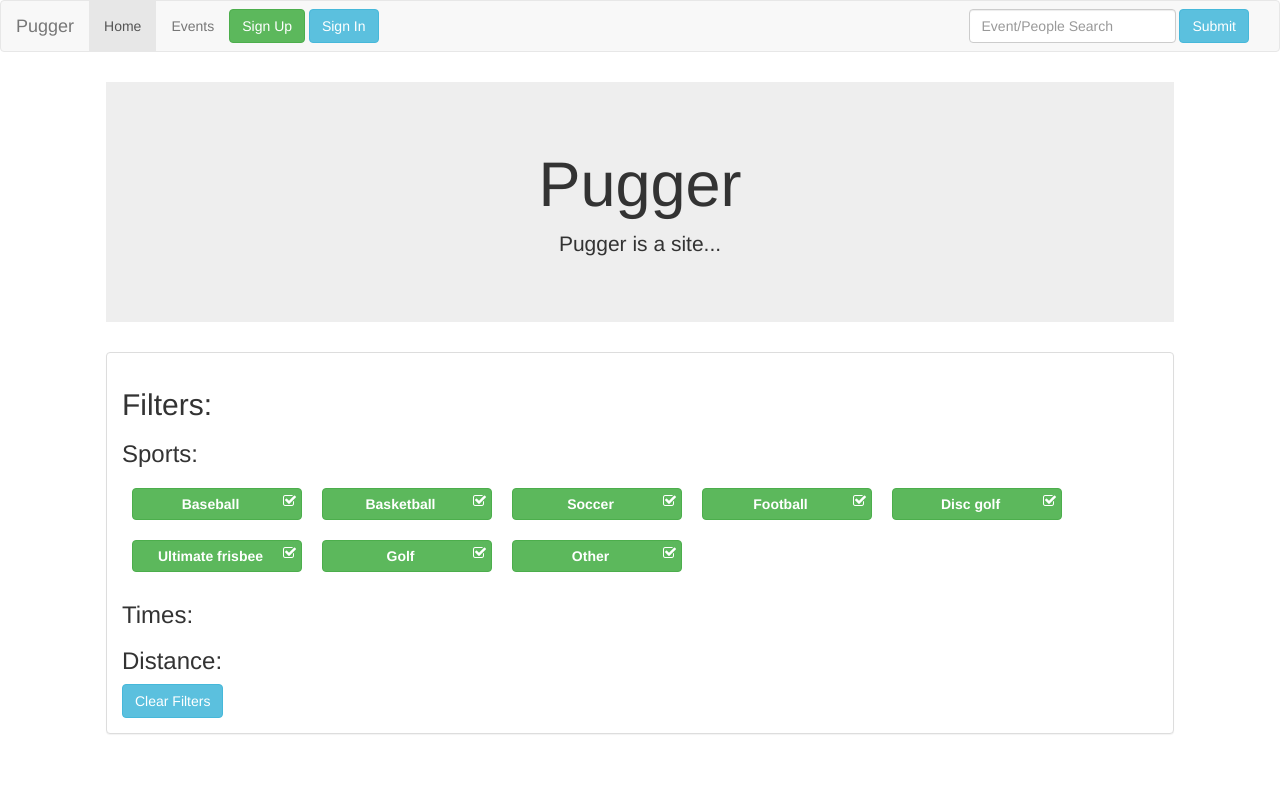
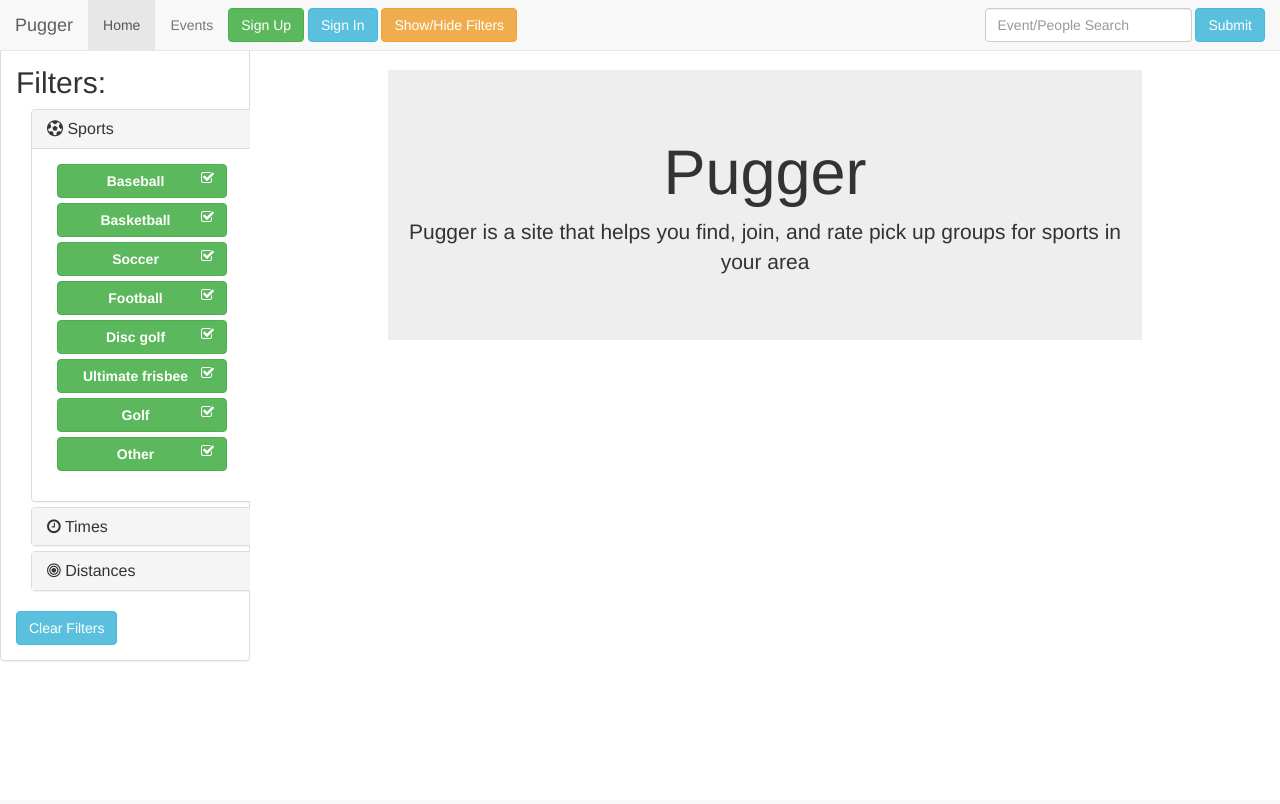
Before and after one commit to KyleBibler/Pugger, a Flask app: page / in a window 1280 px wide. After the commit the page ends 661 px from the top, so only its background shows below. Run offline with Flask 2, Linux system fonts and the light colour scheme; data that the repository does not hold is empty; some libraries are stand-ins or nearby versions.

Commit message:
Added sidebar

```diff
--- a/Pugger/static/animations.js
+++ b/Pugger/static/animations.js
@@ -23,6 +23,13 @@ function incHeight(elementId, hiddenId) {
     hidden.toggleClass('hidden');
 }
 
-for(var i=1; i < 2; i++) {
-    $('#button' + i).click(incHeight('#panelBody'+ i, '#panelForm'+i));
-}
+var toggleFilter = function() {
+    //e.preventDefault();
+    $("#wrapper").toggleClass("toggled");
+};
+
+//$(document).ready(function() {
+//    $("#filter-toggle").click(function(e) {
+//
+//    });
+//});
--- a/Pugger/static/app.js
+++ b/Pugger/static/app.js
@@ -97,6 +97,13 @@ app.directive('filterPanel', function() {
     }
 });
 
+app.directive('filterCategorySelector', function() {
+    return {
+        restrict: 'E',
+        templateUrl: '../static/templates/accordionMenu.html'
+    }
+});
+
 app.controller('EventController', ['$http', '$scope', function ($http, $scope) {
     $scope.events = [];
 
--- a/Pugger/static/pugger.css
+++ b/Pugger/static/pugger.css
@@ -1,9 +1,9 @@
 
 .content-container {
-    width: 85%;
+    width: 90%;
     margin: 0 auto;
     padding: 10px;
-    margin-bottom: 40px;
+    margin-top: 40px;
 }
 
 .transparent {
@@ -44,9 +44,16 @@ input:focus {
 }
 
 .filter-btn {
+    position: relative;
+    margin-left: -30px;
     width: 170px;
-    margin: 10px;
-    padding: 5px !important;
+    margin-right: 10px !important;
+    margin-bottom: 5px !important;
+    /*padding: 5px !important;*/
+}
+
+ul {
+    list-style: none;
 }
 
 .right {
@@ -84,3 +91,121 @@ and (max-width : 480px) {
 .jumbotron {
     transition: all 0.5s ease;
 }
+
+
+#wrapper {
+    padding-left: 0;
+    -webkit-transition: all 0.5s ease;
+    -moz-transition: all 0.5s ease;
+    -o-transition: all 0.5s ease;
+    transition: all 0.5s ease;
+}
+
+#wrapper.toggled {
+    padding-left: 250px;
+}
+
+#sidebar-wrapper {
+    z-index: 1000;
+    position: fixed;
+    left: 250px;
+    width: 0;
+    height: 100%;
+    margin-left: -250px;
+    margin-top: -20px;
+    overflow-y: auto;
+    -webkit-transition: all 0.5s ease;
+    -moz-transition: all 0.5s ease;
+    -o-transition: all 0.5s ease;
+    transition: all 0.5s ease;
+}
+
+#wrapper.toggled #sidebar-wrapper {
+    width: 250px;
+}
+
+#page-content-wrapper {
+    margin: 0 auto !important;
+    width: 90%;
+    position: absolute;
+}
+
+#wrapper.toggled #page-content-wrapper {
+    /*Stuff */
+}
+
+/* Sidebar Styles */
+
+.sidebar-nav {
+    position: absolute;
+    top: 0;
+    width: 250px;
+    margin: 0;
+    padding: 0;
+    list-style: none;
+}
+
+.sidebar-nav li {
+    text-indent: 20px;
+    line-height: 40px;
+}
+
+.sidebar-nav li a {
+    display: block;
+    text-decoration: none;
+    color: #999999;
+}
+
+.sidebar-nav li a:hover {
+    text-decoration: none;
+    color: #fff;
+    background: rgba(255,255,255,0.2);
+}
+
+.sidebar-nav li a:active,
+.sidebar-nav li a:focus {
+    text-decoration: none;
+}
+
+.sidebar-nav > .sidebar-brand {
+    height: 65px;
+    font-size: 18px;
+    line-height: 60px;
+}
+
+.sidebar-nav > .sidebar-brand a {
+    color: #999999;
+}
+
+.sidebar-nav > .sidebar-brand a:hover {
+    color: #fff;
+    background: none;
+}
+
+@media(min-width:768px) {
+    #wrapper {
+        padding-left: 250px;
+    }
+
+    #wrapper.toggled {
+        padding-left: 0;
+    }
+
+    #sidebar-wrapper {
+        width: 250px;
+    }
+
+    #wrapper.toggled #sidebar-wrapper {
+        width: 0;
+    }
+
+    #page-content-wrapper {
+        padding: 20px;
+        position: relative;
+    }
+
+    #wrapper.toggled #page-content-wrapper {
+        position: relative;
+        margin-right: 0;
+    }
+}
--- /dev/null
+++ b/Pugger/static/templates/accordionMenu.html
@@ -0,0 +1,64 @@
+<div class="container">
+        <div class="panel-group" id="accordion">
+            <div class="panel panel-default"> <!-- START OF SPORTS -->
+                <div class="panel-heading">
+                    <h4 class="panel-title">
+                        <a data-toggle="collapse" data-parent="#accordion" href="#collapseOne">
+                            <i class="fa fa-futbol-o"></i> Sports</a>
+                    </h4>
+                </div>
+                <div id="collapseOne" class="panel-collapse collapse in">
+                    <div class="panel-body">
+                        <ul>
+                            <li ng-repeat="sport in sportList"> <!-- DO A LOOOOOOOOP -->
+                                <!-- PUT SPORT BUTTONS HERE -->
+                                <button class="btn filter-btn"
+                                        ng-class="!isSportFiltered(sport) ? 'btn-success' : 'btn-warning'"
+                                        ng-click="toggleFilter(sport)">
+                                    <strong>{{ sport }}</strong>
+                                    <span class="fa right" ng-class="isSportFiltered(sport) ? 'fa-square-o' : 'fa-check-square-o'"></span>
+                                </button>
+                            </li>
+                        </ul>
+                    </div>
+                </div>
+            </div> <!-- END OF SPORTS -->
+            <div class="panel panel-default"> <!-- START OF TIMES -->
+                <div class="panel-heading">
+                    <h4 id="time-slider" class="panel-title">
+                        <a data-toggle="collapse" data-parent="#accordion" href="#collapseTwo">
+                            <span class="fa fa-clock-o"></span> Times</a>
+                    </h4>
+                </div>
+                <div id="collapseTwo" class="panel-collapse collapse">
+                    <div class="panel-body">
+                        <ul>
+                            <li> <!-- DO A LOOOOOOP -->
+                                <!-- PUT TIME SELECTORS HERE -->
+                                <h6>Something</h6>
+                                <div id="slider"></div>
+                            </li>
+                        </ul>
+                    </div>
+                </div>
+            </div> <!-- END OF TIMES -->
+            <div class="panel panel-default"> <!-- START OF DISTANCES -->
+                <div class="panel-heading">
+                    <h4 class="panel-title">
+                        <a data-toggle="collapse" data-parent="#accordion" href="#collapseThree">
+                            <span class="fa fa-bullseye"></span> Distances</a>
+                    </h4>
+                </div>
+                <div id="collapseThree" class="panel-collapse collapse">
+                    <div class="panel-body">
+                        <ul>
+                            <li> <!-- DO A LOOOOOOP -->
+                                <!--TODO: PUT DISTANCE SELECTORS HERE -->
+                                <h6>Something Else</h6>
+                            </li>
+                        </ul>
+                    </div>
+                </div>
+            </div> <!-- END OF DISTANCES -->
+        </div> <!-- END OF ACCORDION -->
+</div>
--- a/Pugger/static/templates/filterBar.html
+++ b/Pugger/static/templates/filterBar.html
@@ -1,23 +1,7 @@
 <div class="panel panel-default">
   <div class="panel-body">
     <h2>Filters:</h2>
-
-    <div>
-        <h3>Sports:</h3>
-        <button ng-repeat="sport in sportList" class="btn filter-btn"
-                ng-class="!isSportFiltered(sport) ? 'btn-success' : 'btn-warning'"
-                ng-click="toggleFilter(sport)">
-            <strong>{{ sport }}</strong>
-            <span class="fa right" ng-class="isSportFiltered(sport) ? 'fa-square-o' : 'fa-check-square-o'"></span>
-        </button>
-    </div>
-    <div>
-        <h3>Times:</h3>
-
-    </div>
-    <div>
-        <h3>Distance:</h3>
-    </div>
+    <filter-category-selector></filter-category-selector>
     <button class="btn btn-info" ng-click="removeAllFilters()">
         Clear Filters
     </button>
--- a/Pugger/static/templates/navbar.html
+++ b/Pugger/static/templates/navbar.html
@@ -1,5 +1,5 @@
 <div>
-    <nav class="navbar navbar-default" role="navigation">
+    <nav class="navbar navbar-fixed-top navbar-default" role="navigation">
       <div class="container-fluid">
         <!-- Brand and toggle get grouped for better mobile display -->
         <div class="navbar-header">
@@ -20,6 +20,7 @@
                   data-target=".bs-example-modal-sm" ng-click="navCtrl.setPanel('register')">Sign Up</button>
           <button id="sign-in" class="btn btn-info navbar-btn" data-toggle="modal"
                   data-target=".bs-example-modal-sm" ng-click="navCtrl.setPanel('login')">Sign In</button>
+          <button id="filter-toggle" class="btn btn-warning navbar-btn" onclick="toggleFilter()">Show/Hide Filters</button>
           <form class="navbar-form navbar-right" role="search">
             <div class="form-group">
               <input type="text" class="form-control" placeholder="Event/People Search">
--- a/Pugger/templates/index.html
+++ b/Pugger/templates/index.html
@@ -1,22 +1,21 @@
 {% extends "layout.html" %}
 
 {% block content %}
-<body xmlns="http://www.w3.org/1999/html">
     <div class="content-container"  ng-controller="EventFilter">
+        <div id="wrapper">
+            <filter-panel id="sidebar-wrapper"></filter-panel>
+            <div id="page-content-wrapper" ng-controller="EventController">
                 <div class="jumbotron">
                     <div class="centered">
                         <h1>Pugger</h1>
-                <p>Pugger is a site...</p>
+                        <p>Pugger is a site that helps you find, join, and rate pick up groups for sports in your area</p>
                     </div>
                 </div>
-        <filter-panel></filter-panel>
-        <div ng-controller="EventController">
                 <div class="row-fluid no-padding"
                      ng-repeat="event in events | orderBy:['timeStart[0]', 'timeStart[1]']">
                     <event-panel ng-hide="isSportFiltered(event.sport)"></event-panel>
                 </div>
             </div>
         </div>
-
-</body>
+    </div>
 {% endblock %}
--- a/Pugger/templates/layout.html
+++ b/Pugger/templates/layout.html
@@ -7,26 +7,27 @@
     <title>Pugger</title>
     {% endblock %}
     {% block styles %}
-    <link rel="stylesheet" href="//maxcdn.bootstrapcdn.com/bootstrap/3.2.0/css/bootstrap.min.css">
-    <link rel="stylesheet" href="//maxcdn.bootstrapcdn.com/font-awesome/4.1.0/css/font-awesome.min.css">
+    <link rel="stylesheet" href="//maxcdn.bootstrapcdn.com/bootstrap/3.3.4/css/bootstrap.min.css">
+    <link rel="stylesheet" href="//maxcdn.bootstrapcdn.com/font-awesome/4.3.0/css/font-awesome.min.css">
     <link rel="stylesheet" href="//maxcdn.bootstrapcdn.com/bootswatch/3.2.0/superhero/bootstrap.min.css">
     <link rel="stylesheet" href="../static/pugger.css">
     <link rel="shortcut icon" type="image/png" href="../static/images/favicon.png"/>
     {% endblock %}
-    {% block scripts %}
+
+</head>
+
+
+<body xmlns="http://www.w3.org/1999/html">
+<nav-bar></nav-bar>
+{% block content %}
+
+{% endblock %}
+{% block scripts %}
     <script src="https://ajax.googleapis.com/ajax/libs/angularjs/1.3.0-beta.14/angular.min.js"></script>
     <script src="//cdnjs.cloudflare.com/ajax/libs/jquery/2.1.1/jquery.min.js"></script>
-    <script src="//maxcdn.bootstrapcdn.com/bootstrap/3.2.0/js/bootstrap.min.js"></script>
+    <script src="//maxcdn.bootstrapcdn.com/bootstrap/3.3.4/js/bootstrap.min.js"></script>
     <script type="text/javascript" src="../static/app.js"></script>
     <script type="text/javascript" src="../static/animations.js"></script>
-    {% endblock %}
-</head>
-
-<nav-bar></nav-bar>
-
-{% block content %}
-<body>
-
+{% endblock %}
 </body>
-{% endblock %}
 </html>
--- a/Pugger/views.py
+++ b/Pugger/views.py
@@ -1,13 +1,16 @@
 from flask import *
 import os
 #from flask_login import login_required, logout_user, login_user, current_user, LoginManager
-from models import db, User, Event
+from models import db, User, Event, init_db
 
 
 app = Flask(__name__)
 app.config['SECRET_KEY'] = '123456790'
 db_session = db.session
 
+@app.route('/init-events')
+def init():
+    init_db()
 
 @app.route('/')
 def index():
```
Also changed, not shown: Pugger/models.py (+6 -1 lines), Pugger/app.db (added). Lines whose indentation alone changed are shown as unchanged.
